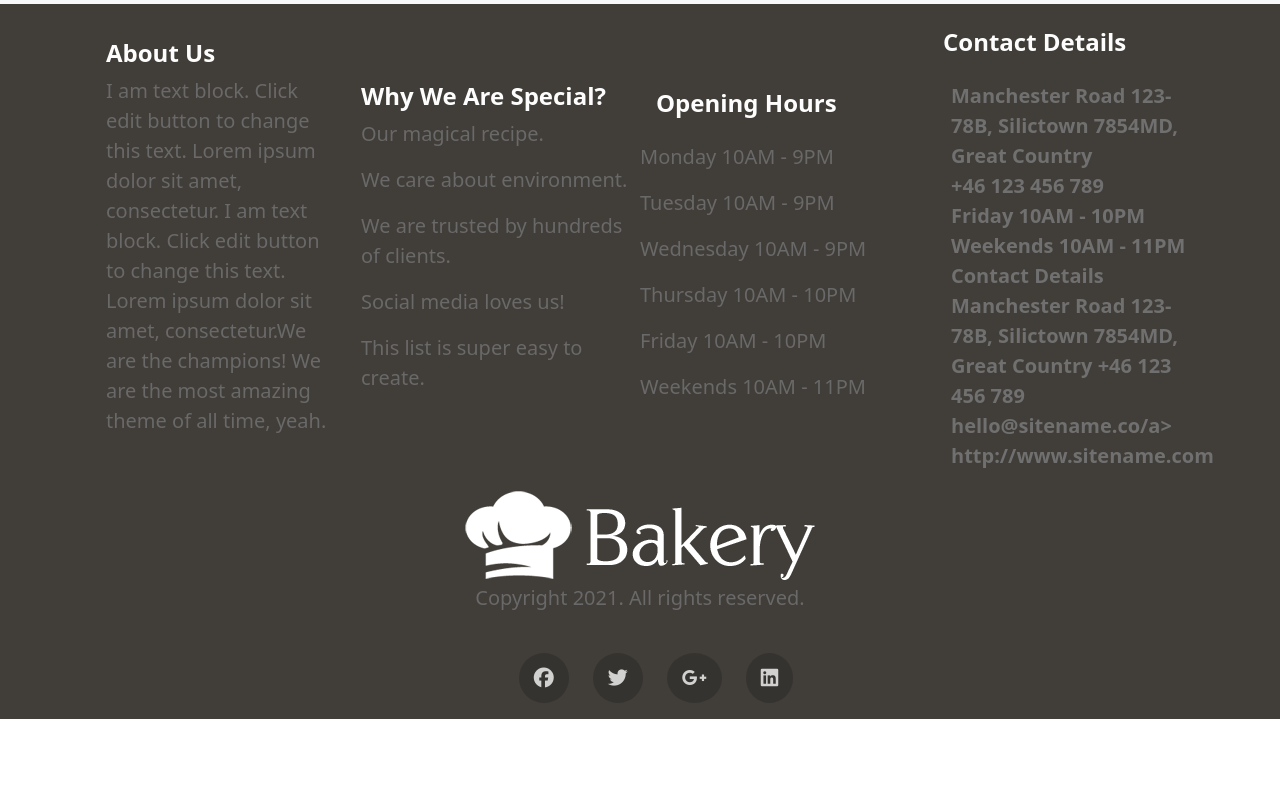
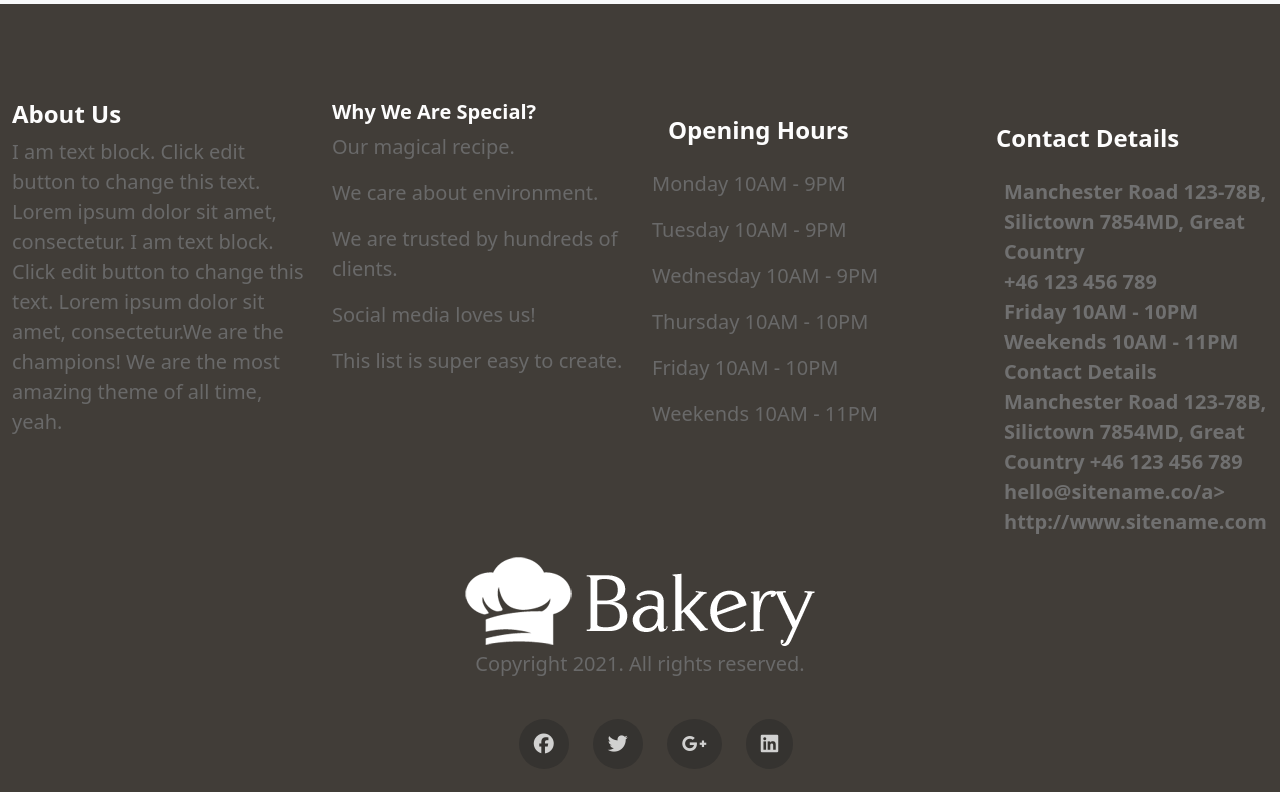
Before and after one commit to yehiazedik-24/bakary-task, a plain HTML site: page index.html in a window 1280 px wide. Shown: the part 2953-3745 px from the top of the page. Before the commit the page ends 3672 px from the top, so only its background shows below. Drawn offline with Linux system fonts and the light colour scheme.

Commit message:
Update index.html

```diff
--- a/index.html
+++ b/index.html
@@ -158,9 +158,12 @@
     </section>
     <!--  -->
     <div class="foot-bag">
-    <footer id="foot" class="container w-100">
-      <div class="d-flex justify-content-center align-items-center ">
-        <div class="w-25 p-4" >
+      <footer id="foot" class="pt-5 pb-4">
+
+      <div class="container-fluid pt-5 pb-5">
+      <div class="row ">
+        <div class="col-md-3">
+          <div class="" >
             <h4 class="fs-4 fw-bold">About Us</h4>
             <p class=" text-start">I am text block. Click edit button to change this text. Lorem ipsum
               dolor sit amet, consectetur. I am text block.
@@ -168,8 +171,11 @@
 
 
           </div>
-        <div class="  w-25">
-          <h4 class="fs-4 fw-bold">Why We Are Special?</h4>
+
+        </div>
+        <div class="col-md-3 ">
+          <div class="  ">
+            <h4 class="fs-5 fw-bold">Why We Are Special?</h4>
             <p>Our magical recipe.
             </p>
             <p>We care about environment.
@@ -181,7 +187,10 @@
             <p>This list is super easy to create.
             </p>
           </div>
-        <div class="w-25">
+
+        </div>
+        <div class="col-md-3 ">
+          <div class="">
             <h4 class="fs-4 fw-bold p-3">Opening Hours</h4>
             <p>Monday 10AM - 9PM</p>
               <p> Tuesday 10AM - 9PM</p>
@@ -190,7 +199,10 @@
               <p>Friday 10AM - 10PM</p>
                <p>Weekends 10AM - 11PM</p>
           </div>
-        <div class="w-25">
+
+        </div>
+        <div class="col-md-3 ">
+          <div class="">
             <h4 class="fs-4 fw-bold m-2 p-3">Contact Details</h4>
             <ul>
               <li><a href="#">Manchester Road 123-78B, Silictown 7854MD,
@@ -200,8 +212,10 @@
               <li><a href="#">http://www.sitename.com</a></li>
             </ul>
           </div>
+
         </div>
 
+      </div>
       <div class=" foot2 d-flex justify-content-center align-items-center flex-column text-center w-100 container-fluid">
         <div class="">
           <img src="img/bakery-light-1.png" alt="">
@@ -218,6 +232,8 @@
         </div>
 
       </div>
+    </div>
+
 
 
     </footer>
```
Lines whose indentation alone changed are shown as unchanged.
